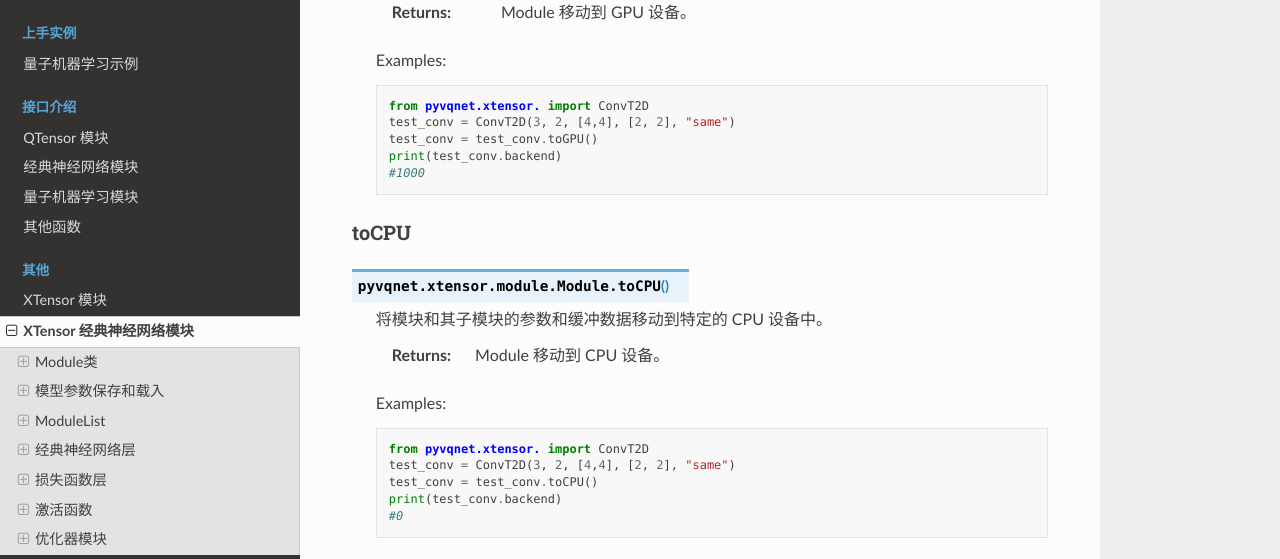
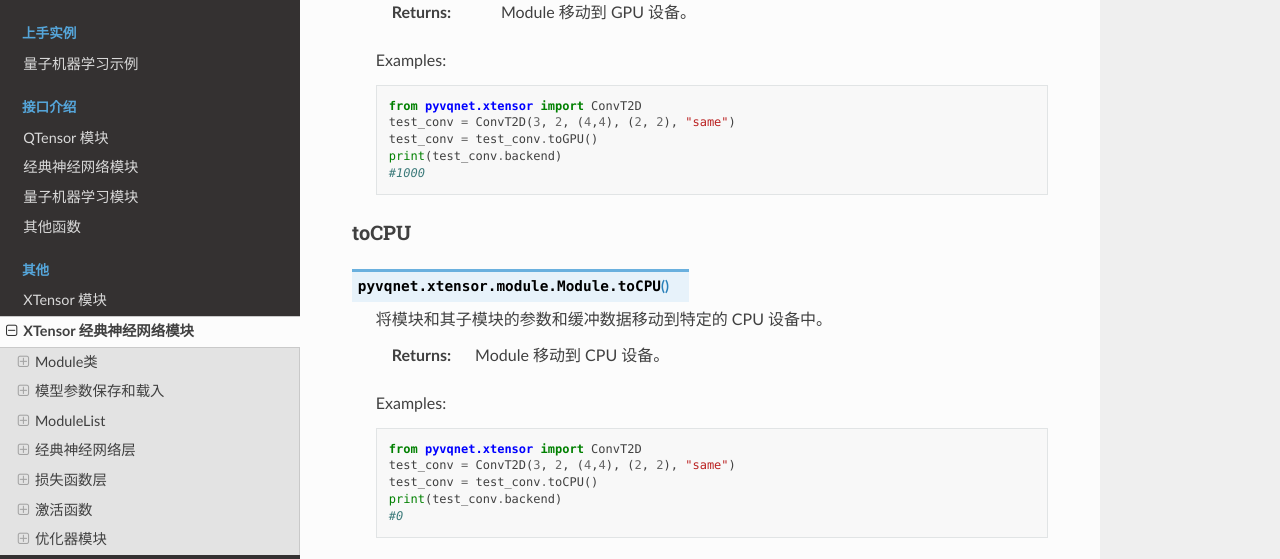
Before and after one commit to OriginQ/VQNET2.0-tutorial, a Sphinx documentation site: the page built from source/rst/xtensor_nn.rst, in a window 1280 px wide and 900 px high, scrolled down 3076 px. Shown: the part 161-720 px from the top of the window. Built offline with Sphinx 7.4.7 and the Read the Docs theme 2.0.0, drawn with Linux system fonts in a browser that asks for light colours.

Commit message:
[fix]fix module togpu、tocpu example bug

```diff
--- a/source/rst/xtensor_nn.rst
+++ b/source/rst/xtensor_nn.rst
@@ -168,8 +168,8 @@ toGPU
 
     Examples::
 
-        from pyvqnet.xtensor. import ConvT2D
-        test_conv = ConvT2D(3, 2, [4,4], [2, 2], "same")
+        from pyvqnet.xtensor import ConvT2D
+        test_conv = ConvT2D(3, 2, (4,4), (2, 2), "same")
         test_conv = test_conv.toGPU()
         print(test_conv.backend)
         #1000
@@ -186,8 +186,8 @@ toCPU
 
     Examples::
 
-        from pyvqnet.xtensor. import ConvT2D
-        test_conv = ConvT2D(3, 2, [4,4], [2, 2], "same")
+        from pyvqnet.xtensor import ConvT2D
+        test_conv = ConvT2D(3, 2, (4,4), (2, 2), "same")
         test_conv = test_conv.toCPU()
         print(test_conv.backend)
         #0
```
